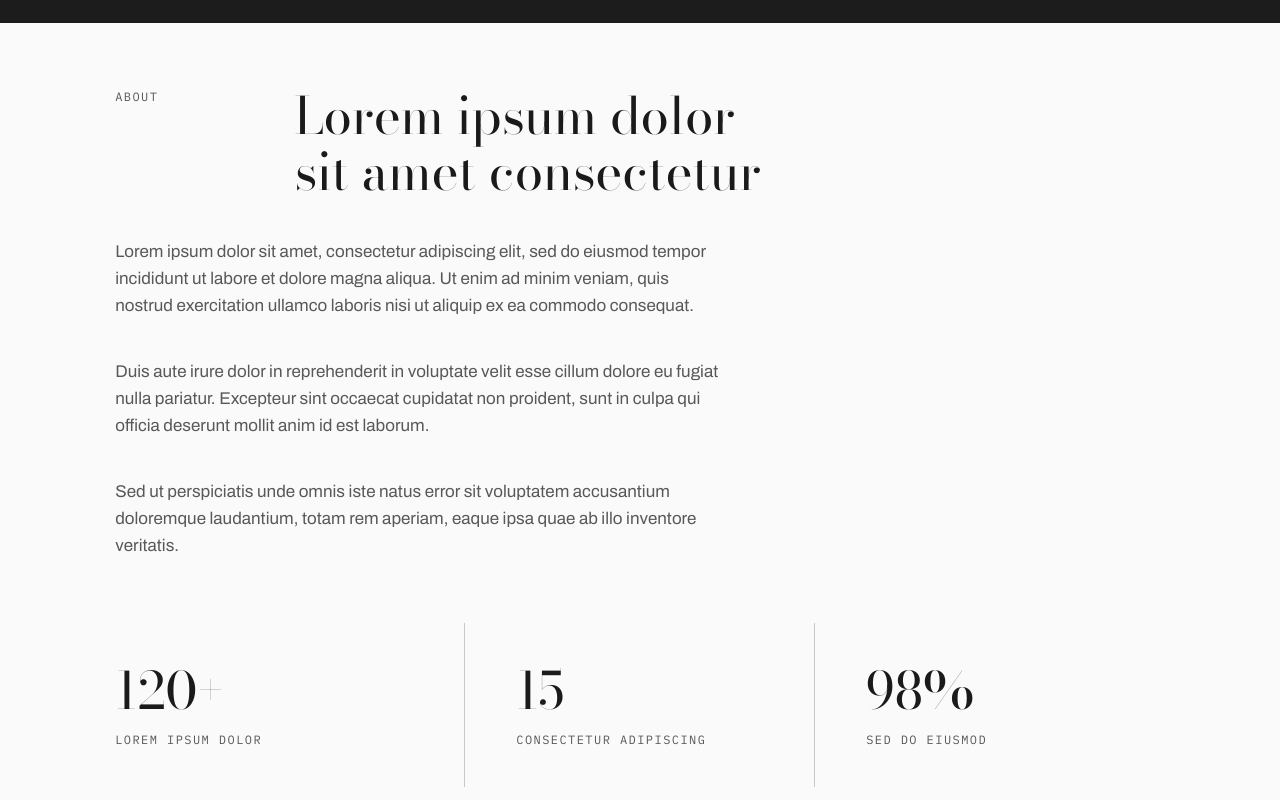
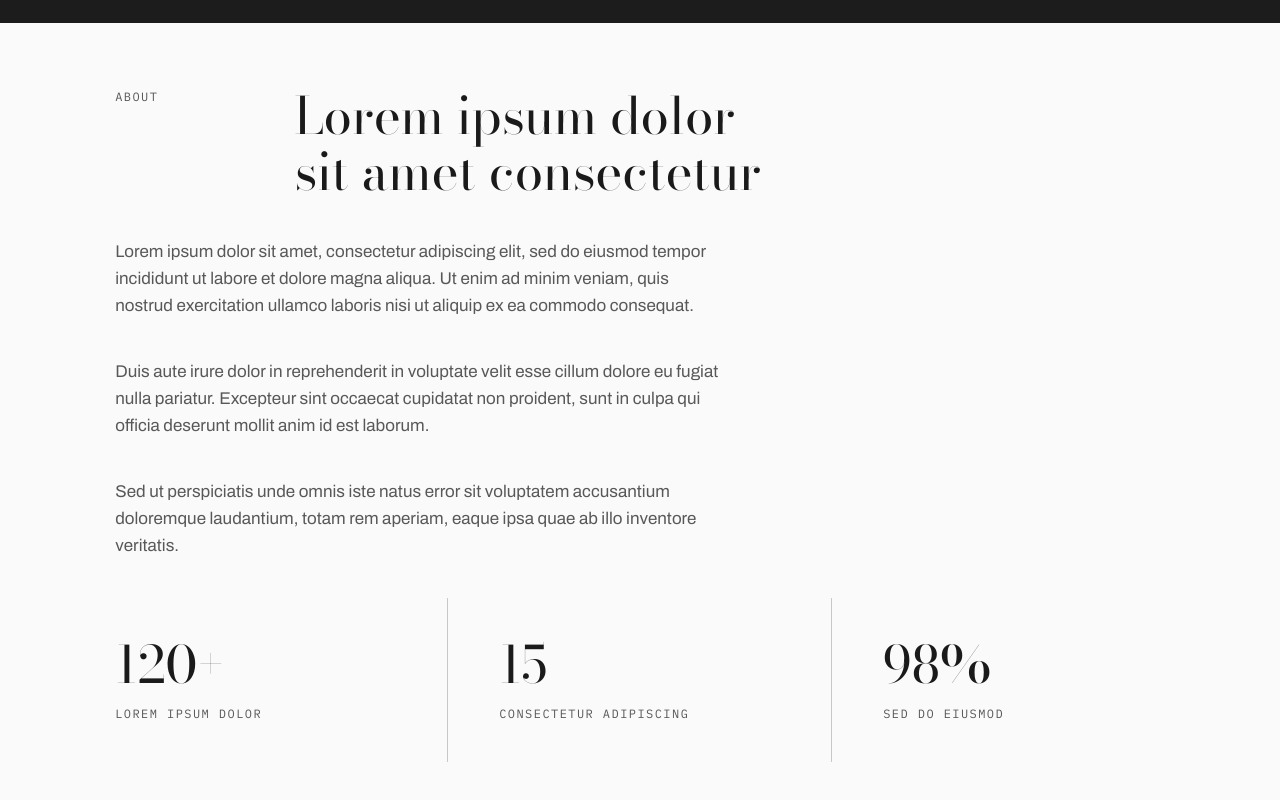
Before and after one commit to Pot-Thief/hca-company-profile, a Next.js app: page /preview in a window 1280 px wide. Shown: the part 780-1580 px from the top of the page. Built offline with nearby package versions, Linux system fonts and the light colour scheme.

Commit message:
make the stats row symmetric and reduce hero and about vertical size

```diff
--- a/src/components/sections/About.tsx
+++ b/src/components/sections/About.tsx
@@ -22,13 +22,10 @@ export function About({ label, headline, paragraphs, stats }: AboutContent) {
       {stats.length > 0 ? (
         <div
           data-block="stats"
-          className="mt-[var(--space-section)] grid grid-cols-1 divide-y divide-ash md:grid-cols-3 md:divide-x md:divide-y-0"
+          className="mt-[var(--space-block)] grid grid-cols-1 divide-y divide-ash md:-mx-[var(--space-gutter)] md:grid-cols-3 md:divide-x md:divide-y-0"
         >
           {stats.map((stat, index) => (
-            <div
-              key={index}
-              className="py-[var(--space-block)] md:px-[var(--space-gutter)] md:first:pl-0 md:last:pr-0"
-            >
+            <div key={index} className="py-[var(--space-block)] md:px-[var(--space-gutter)]">
               <p className="font-display text-h2 leading-heading text-ink">{stat.value}</p>
               <p className="mt-3 font-mono text-label uppercase tracking-label text-graphite">
                 {stat.label}
--- a/src/components/sections/Hero.tsx
+++ b/src/components/sections/Hero.tsx
@@ -11,7 +11,7 @@ export function Hero({ eyebrow, headline, subheadline, backgroundImage, actions
     // svh rather than vh: on mobile browsers vh includes the collapsing
     // toolbar, which crops the content. The cap keeps a tall monitor from
     // stretching the hero past what the copy needs.
-    <section className="relative flex min-h-[min(100svh,44rem)] items-end overflow-hidden">
+    <section className="relative flex min-h-[min(88svh,38rem)] items-end overflow-hidden">
       <Image
         src={backgroundImage.src}
         alt={backgroundImage.alt}
```
